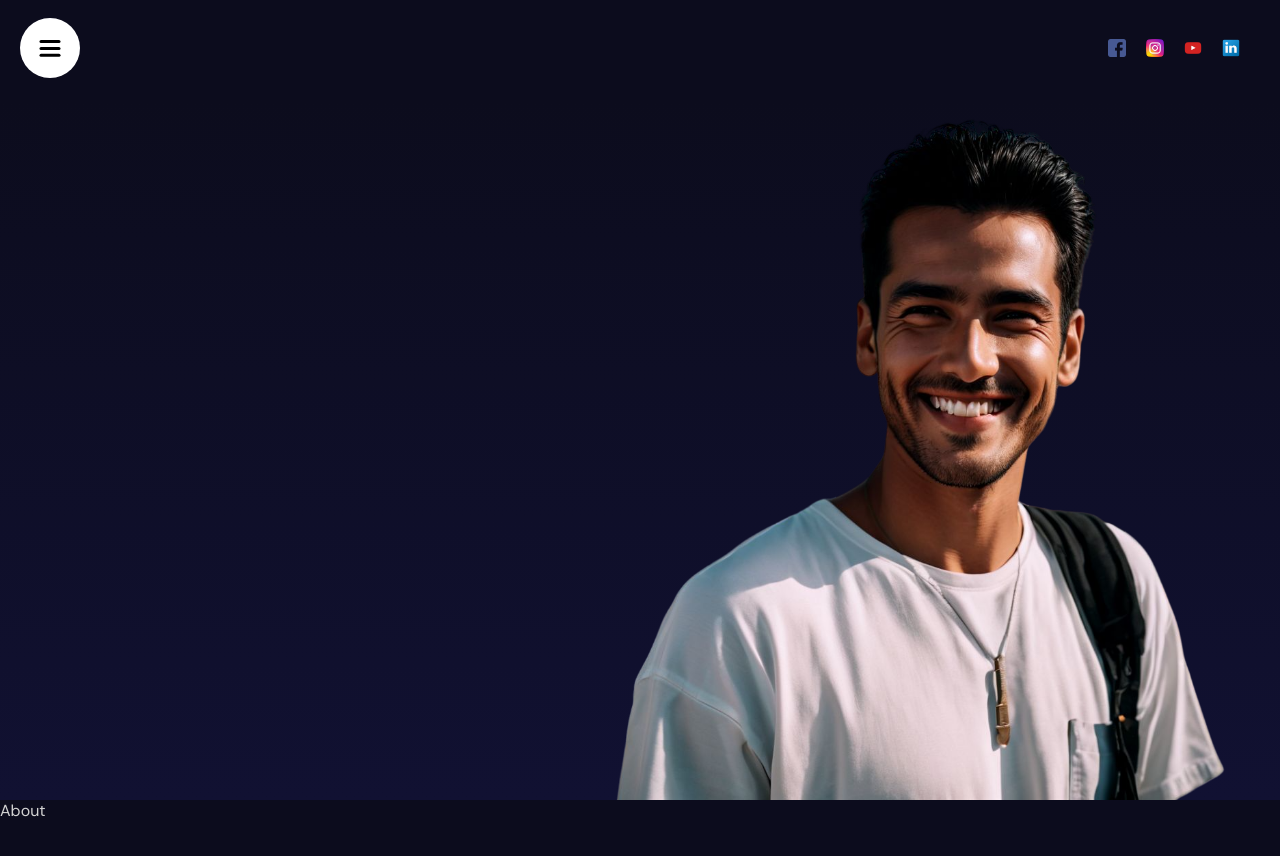
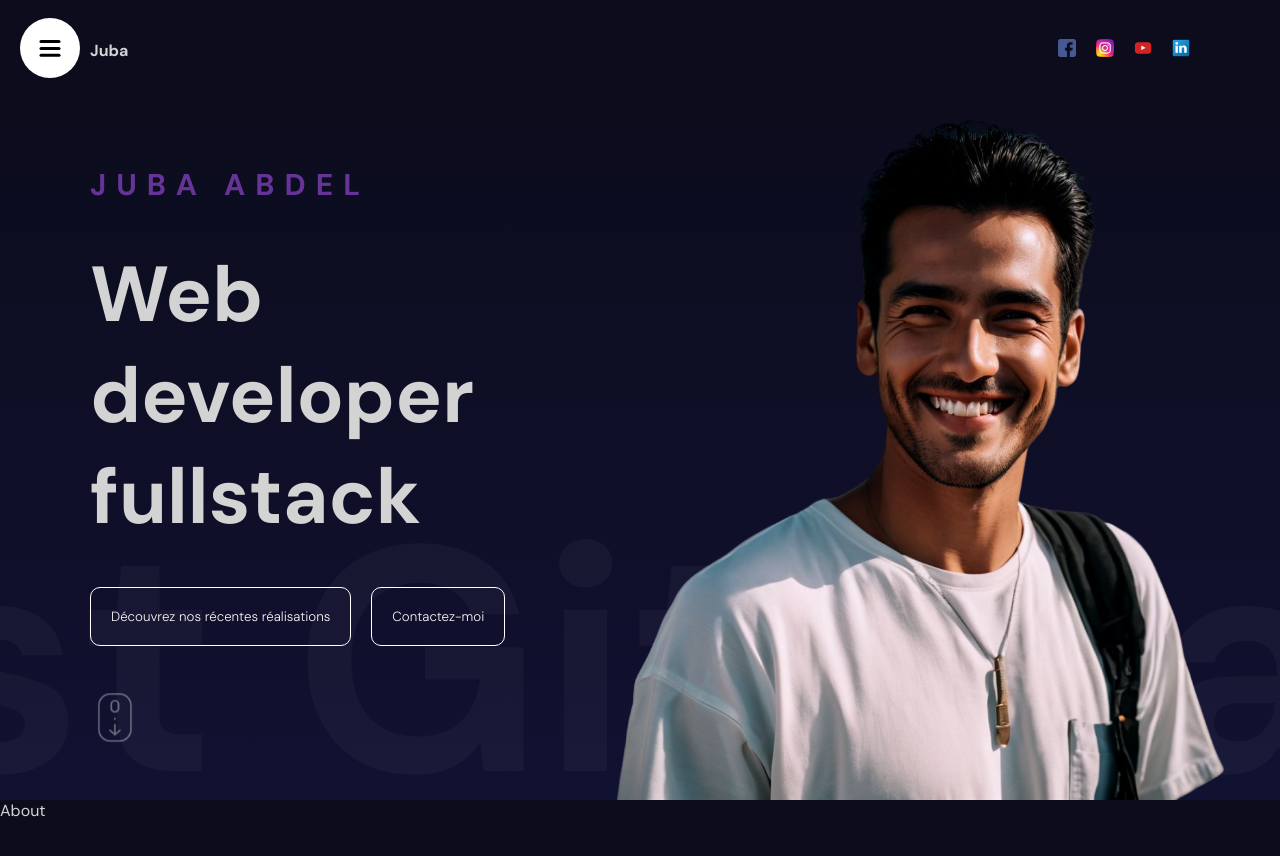
Before and after one commit to CY-Abdel/ReactJs_FramerMotion, a React (Vite) app: page / in a window 1280 px wide. Shown: the top 856 px of the page. Built offline with nearby package versions, Linux system fonts and the light colour scheme; the HTML template or start-up script is replaced by a standard one.

Commit message:
sliding text

```diff
--- a/src/components/hero/Hero.tsx
+++ b/src/components/hero/Hero.tsx
@@ -1,15 +1,96 @@
 import React from 'react'
-import { motion } from 'framer-motion'
+import { motion, Variants } from 'framer-motion'
 
 import './hero.scss'
+
+
+const textVariants = {
+  initial: {
+    x: -500,
+    opacity: 0,
+  },
+  animate: {
+    x: 0,
+    opacity: 1,
+    transition: {
+      duration: 1,
+      staggerChildren: 0.1,
+    }
+  },
+  scrollButton: {
+    opacity: 0,
+    y: 10,
+    transition: {
+      duration: 2,
+      repeat: Infinity,
+    }
+  }
+};
+
+const sliderVariants: Variants = {
+  initial: {
+    x: "-50%",
+  },
+  animate: {
+    x: "-1100%",
+    transition: {
+      repeat: Infinity,
+      repeatType: "loop",
+      duration: 20
+    }
+  }
+};
 
 const Hero = () => {
   return (
     <div className='hero'>
+
+      <div className='wrapper'>
+        <motion.div
+          className="textContainer"
+          variants={textVariants}
+          initial="initial"
+          animate="animate"
+        >
+
+          <motion.h2 variants={textVariants}>JUBA ABDEL</motion.h2>
+          <motion.h1 variants={textVariants}>Web developer fullstack</motion.h1>
+
+          <motion.div variants={textVariants} className="buttons">
+            <motion.button variants={textVariants}>Découvrez nos récentes réalisations</motion.button>
+            <motion.button variants={textVariants}>Contactez-moi</motion.button>
+          </motion.div>
+
+          <motion.img variants={textVariants} animate="scrollButton" src="scroll.png" alt="scroll" />
+        </motion.div>
+      </div>
+
+      {/* <motion.div
+        className="slidingTextContainer"
+        variants={sliderVariants}
+        initial="initial"
+        animate="animate"
+      >
+        Java Spring React  Angular JS TS Scss Git Jenkins Docker Scrum
+      </motion.div> */}
+
+
+      <div className="slidingTextContainer">
+        <div className="slidingTextWrapper">
+          Java Spring React JS TS Scss Rest Git Framer-Motion Jwt Angular Vue Jenkins Docker Scrum&nbsp;
+        </div>
+
+        <div className="slidingTextWrapper">
+          Java Spring React JS TS Scss Rest Git Framer-Motion Jwt Angular Vue Jenkins Docker Scrum&nbsp;
+        </div>
+      </div>
+
+
       <div className="imageContainer">
         <img src="hero3.png" alt="hero" />
       </div>
     </div>
+
   );
 };
 
--- a/src/components/hero/hero.scss
+++ b/src/components/hero/hero.scss
@@ -3,6 +3,80 @@
   background: linear-gradient(180deg, #0c0c1d, #111132);
   overflow: hidden;
   position: relative;
+
+  .wrapper {
+    width: 1100px;
+    height: 100%;
+    margin: auto;
+
+    .textContainer {
+      width: 50%;
+      height: 100%;
+      display: flex;
+      flex-direction: column;
+      justify-content: center;
+      gap: 40px;
+
+      h2 {
+        font-size: 30px;
+        color: rebeccapurple;
+        letter-spacing: 10px;
+      }
+
+      h1 {
+        font-size: 78px;
+      }
+
+      .buttons {
+        button {
+          padding: 20px;
+          border: 1px solid white;
+          background-color: transparent;
+          border-radius: 10px;
+          color: whitesmoke;
+          margin-right: 20px;
+          font-weight: 300;
+          cursor: pointer;
+        }
+      }
+
+      img {
+        width: 50px;
+      }
+    }
+  }
+
+  .slidingTextContainer {
+    position: absolute;
+    font-size: 40vh;
+    bottom: -70px;
+    white-space: nowrap;
+    // La propriété CSS "white-space: nowrap;" est utilisée pour spécifier qu'un élément HTML ne doit pas avoir de retour à la ligne automatique. Cela signifie que le texte à l'intérieur de l'élément ne sera pas enroulé sur plusieurs lignes, même s'il dépasse la largeur de son conteneur. Au lieu de cela, le texte restera sur une seule ligne et débordera éventuellement de son conteneur.
+
+    color: #ffffff09;
+    font-weight: bold;
+
+    /* Masquer tout texte débordant du conteneur */
+    // overflow: hidden;
+    width: 100%; /* Assurer que le conteneur prend toute la largeur disponible */
+
+    /* Empêcher le texte en cours de défilement de réagir aux événements de pointer */
+    pointer-events: none;
+
+    .slidingTextWrapper {
+      display: inline-block; /* Permettre aux divs de s'aligner horizontalement */
+      animation: slide 20s linear infinite; /* Utiliser l'animation "slide" avec une durée de 10 secondes, linéaire et infinie */
+    }
+
+    @keyframes slide {
+      0% {
+        transform: translateX(0);
+      } /* Commencer le texte au début */
+      100% {
+        transform: translateX(-100%);
+      } /* Déplacer le texte complètement hors de la vue vers la gauche */
+    }
+  }
 
   .imageContainer {
     height: 100%;
@@ -10,11 +84,10 @@
     top: 0;
     right: 0;
 
-    img{
+    img {
       width: 100%;
       height: 100%;
       object-fit: cover;
     }
   }
-
 }
--- a/src/components/navbar/navbar.scss
+++ b/src/components/navbar/navbar.scss
@@ -3,8 +3,8 @@
 
   .wrapper {
     // background-color: #fff;
-    max-width: 1366px;
-    max-width: 1200px;
+    // max-width: 1366px;
+    max-width: 1100px;
     margin: auto;
     display: flex;
     align-items: center;
```
